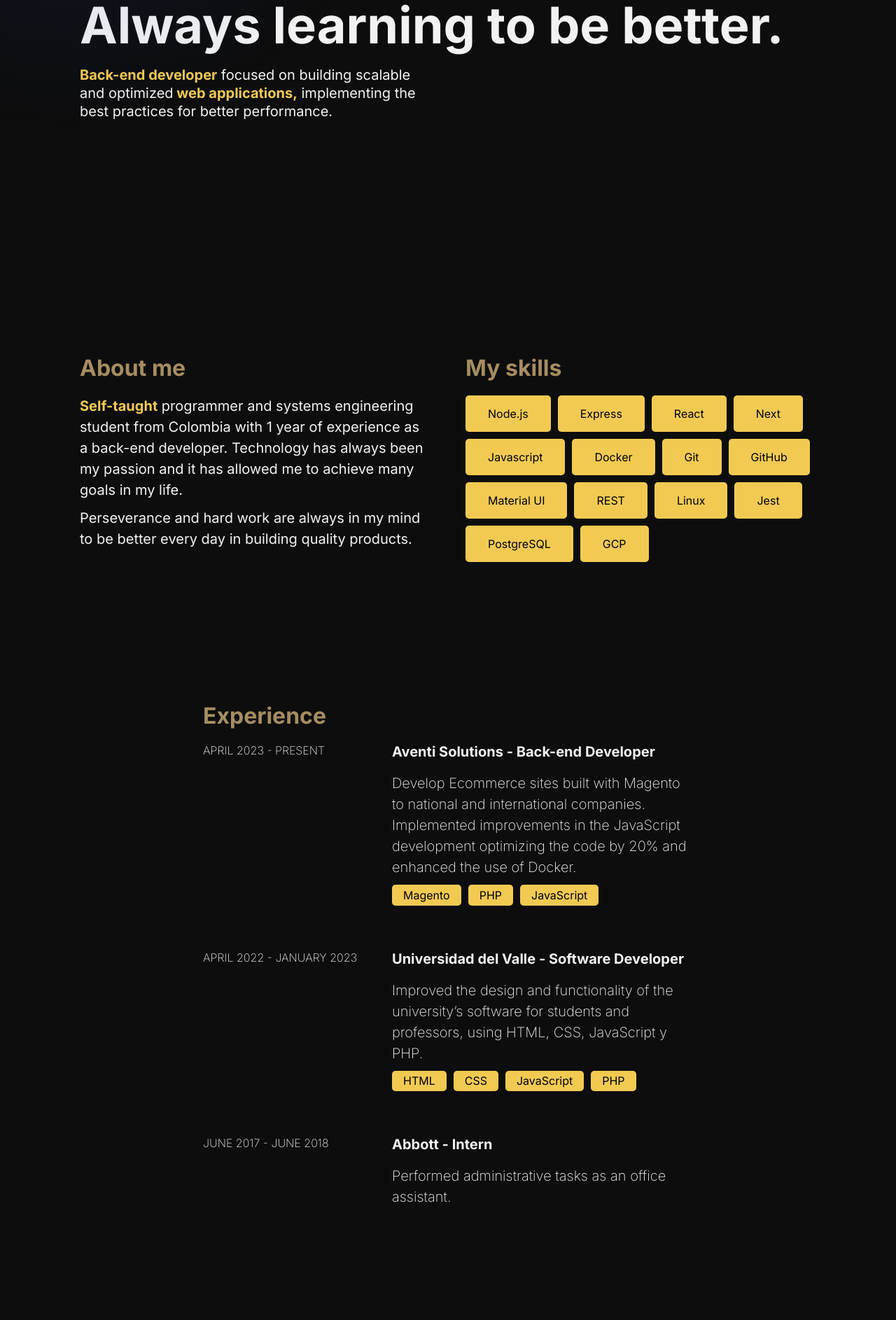
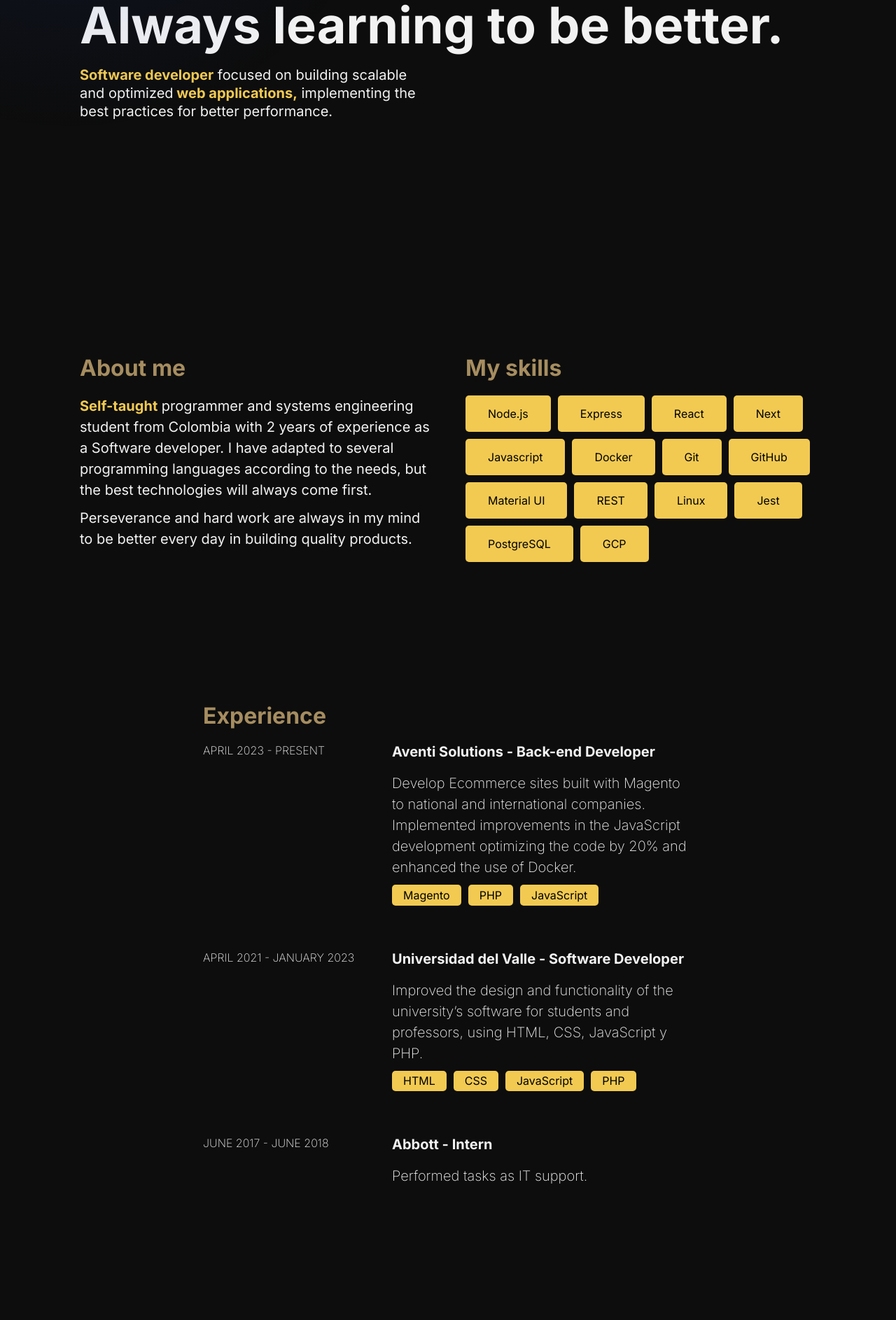
Before and after one commit to ClouddCoder/portfolio-v2, a Next.js app: page / in a window 1280 px wide. Shown: the part 394-2280 px from the top of the page at 70% size. Built offline with nearby package versions, Linux system fonts and the light colour scheme.

Commit message:
Update experiences and about me

```diff
--- a/src/components/about/About.jsx
+++ b/src/components/about/About.jsx
@@ -8,8 +8,7 @@ function About() {
         <div className={styles["about-me"]}>
           <p>
             <strong>Self-taught</strong> programmer and systems engineering student from Colombia
-            with 1 year of experience as a back-end developer. Technology has always been my passion
-            and it has allowed me to achieve many goals in my life.
+            with 2 years of experience as a Software developer. I have adapted to several programming languages according to the needs, but the best technologies will always come first.
           </p>
           <p>
             Perseverance and hard work are always in my mind to be better every day in building
--- a/src/components/experience/Experience.jsx
+++ b/src/components/experience/Experience.jsx
@@ -32,7 +32,7 @@ function Experience() {
           </li>
           <li>
             <div className={styles["experience-item"]}>
-              <span className={styles.span}>APRIL 2022 - JANUARY 2023</span>
+              <span className={styles.span}>APRIL 2021 - JANUARY 2023</span>
               <div className={styles["experience-content"]}>
                 <h3 className={styles.h3}>Universidad del Valle - Software Developer</h3>
                 <p className={styles.p}>
@@ -61,7 +61,7 @@ function Experience() {
               <span className={styles.span}>JUNE 2017 - JUNE 2018</span>
               <div className={styles["experience-content"]}>
                 <h3 className={styles.h3}>Abbott - Intern</h3>
-                <p className={styles.p}>Performed administrative tasks as an office assistant.</p>
+                <p className={styles.p}>Performed tasks as IT support.</p>
               </div>
             </div>
           </li>
--- a/src/components/hero/Hero.jsx
+++ b/src/components/hero/Hero.jsx
@@ -16,7 +16,7 @@ function Hero() {
         Always learning to be better.
       </h3>
       <p className={`${styles["hero-field"]} ${styles.p} hidden `} style={{ "--order": 8 }}>
-        <strong>Back-end developer</strong> focused on building scalable and optimized
+        <strong>Software developer</strong> focused on building scalable and optimized
         <strong> web applications,</strong> implementing the best practices for better performance.
       </p>
     </section>
```
